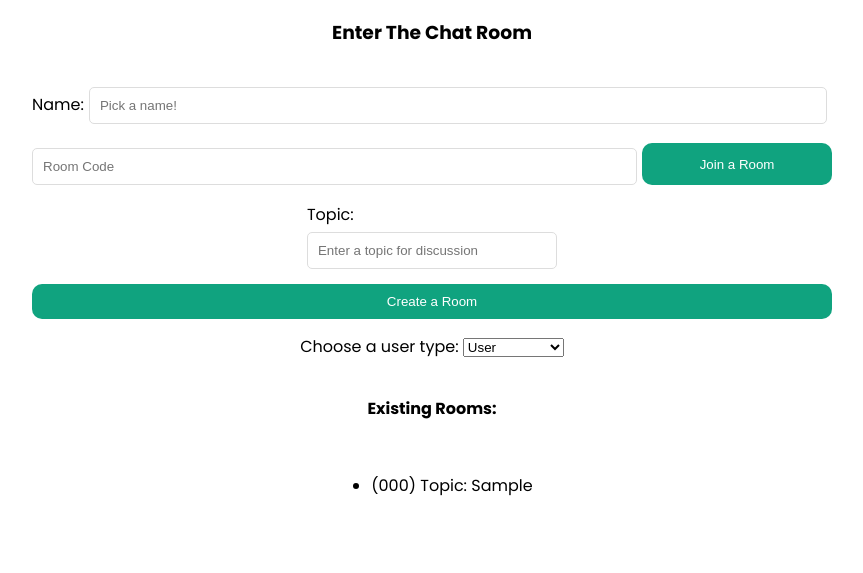
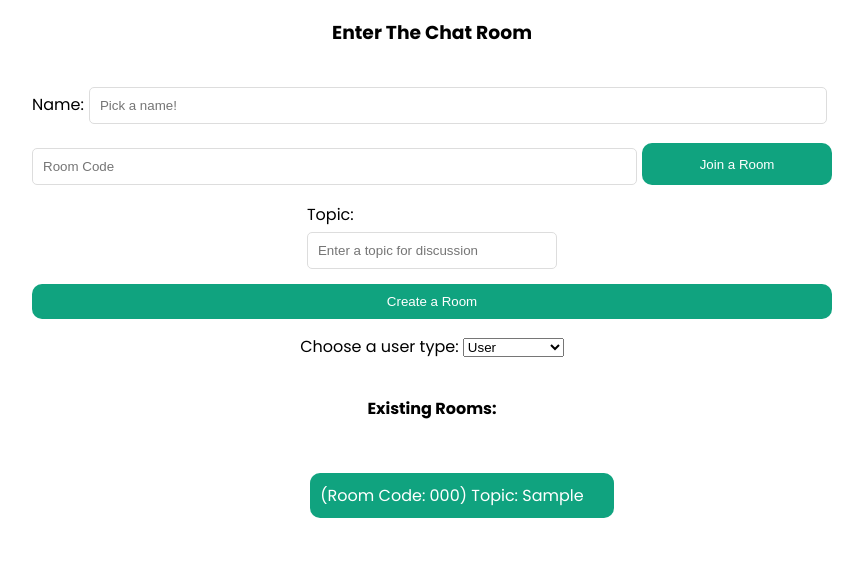
Before and after one commit to mhrkq/RumorChat, a Flask app: page / in a window 1280 px wide. Shown: the part 29-602 px from the top of the page, without its empty margins (208-1071 px from the left). Run offline with Flask 3, Linux system fonts and the light colour scheme; tables that the repository leaves empty hold one stand-in row (values such as "Sample post"); some libraries are stand-ins or nearby versions.

Commit message:
Changed existing rooms list in home page to buttons that users can click on to enter the corresponding room.

```diff
--- a/main.py
+++ b/main.py
@@ -259,6 +259,7 @@
         # False if doesn't exist
         join = request.form.get("join", False)
         create = request.form.get("create", False)
+        # joinfromlist = request.form.get("joinfromlist", False)
         # Grab user_type from form
         user_type = request.form.get("user_type")
 
@@ -310,6 +311,9 @@
                     f"Time taken to commit new room in home(): {time() - start_time} seconds"
                 )
                 start_time = time()
+
+        # if joinfromlist != False:
+        #     join = True
 
         # if not create, we assume they are trying to join a room
 
@@ -1404,7 +1408,7 @@
         print("Logging disabled")
     with app.app_context():
         # Create all tables in the database if they don't exist
-        # db.drop_all()
+        db.drop_all()
         db.create_all()
     # eventlet.wsgi.server(eventlet.listen(('0.0.0.0', 8080)), app, debug=True)
     socketio.run(app, host="0.0.0.0", port=8080, debug=True)
--- a/static/css/style.css
+++ b/static/css/style.css
@@ -103,6 +103,22 @@
 }
 
 .create-btn:hover {
+  background-color: #0e9272;
+}
+
+.joinfromlist-btn {
+  width: 100%;
+  margin-bottom: 5px;
+  padding: 10px 10px;
+  background-color: #10a37f;
+  color: #ffffff;
+  border: none;
+  border-radius: 10px;
+  cursor: pointer;
+}
+
+.joinfromlist-btn:hover {
+  filter: brightness(0.9);
   background-color: #0e9272;
 }
 
--- a/templates/home.html
+++ b/templates/home.html
@@ -31,9 +31,15 @@
   <h4>Existing Rooms:</h4>
     <ul>
         {% for room_code, topic in existing_rooms %}
-        <li>({{ room_code }}) Topic: {{ topic }}</li>
+        <li class="joinfromlist-btn" onclick="joinRoom('{{ room_code }}')">(Room Code: {{ room_code }}) Topic: {{ topic }}</li>
         {% endfor %}
     </ul>
-  </form>
-</div>
+</form>
+
+<script>
+  function joinRoom(code) {
+      document.querySelector('input[name="code"]').value = code;
+      document.querySelector('button[name="join"]').click(); // Programmatically click the join button
+  }
+  </script>
 {% endblock %}
```
